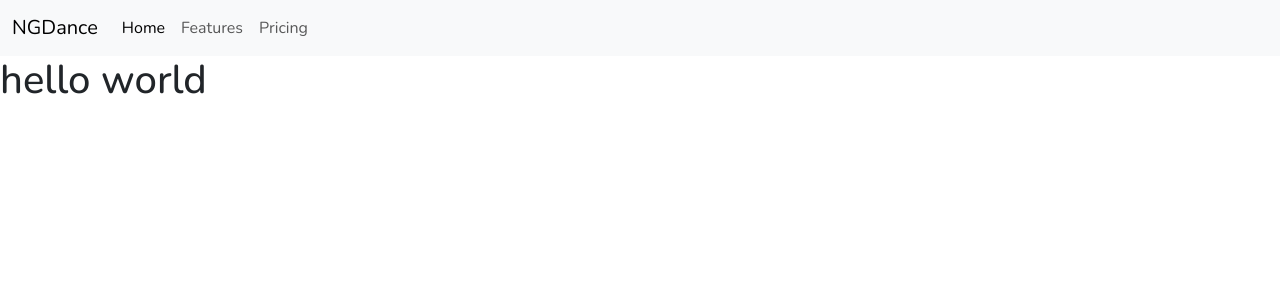
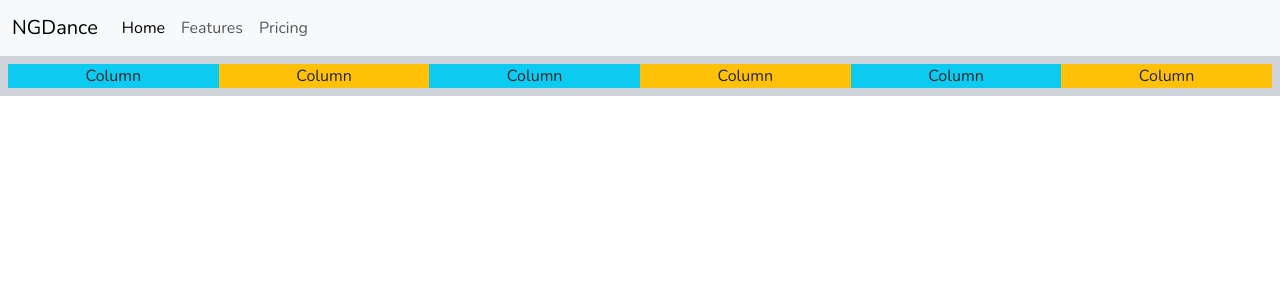
Before and after one commit to J-R77-stack/dance-Music-App-Angular-App, an Angular app: page / in a window 1280 px wide. Shown: the top 300 px of the page. Built offline with nearby package versions, Linux system fonts and the light colour scheme.

Commit message:
create Header component

```diff
--- a/src/app/app.component.html
+++ b/src/app/app.component.html
@@ -1,31 +1,12 @@
-<nav class="navbar navbar-expand-lg bg-body-tertiary">
-  <div class="container-fluid">
-    <a class="navbar-brand" href="#">NGDance</a>
-    <button
-      class="navbar-toggler"
-      type="button"
-      data-bs-toggle="collapse"
-      data-bs-target="#navbarNav"
-      aria-controls="navbarNav"
-      aria-expanded="false"
-      aria-label="Toggle navigation"
-    >
-      <span class="navbar-toggler-icon"></span>
-    </button>
-    <div class="collapse navbar-collapse" id="navbarNav">
-      <ul class="navbar-nav">
-        <li class="nav-item">
-          <a class="nav-link active" aria-current="page" href="#">Home</a>
-        </li>
-        <li class="nav-item">
-          <a class="nav-link" href="#">Features</a>
-        </li>
-        <li class="nav-item">
-          <a class="nav-link" href="#">Pricing</a>
-        </li>
-      </ul>
-    </div>
+<app-header></app-header>
+
+<div class="container-fluid text-center">
+  <div class="row bg-dark-subtle p-2">
+    <div class="col-12 col-sm-2 bg-info">Column</div>
+    <div class="col-12 col-sm-2 bg-warning">Column</div>
+    <div class="col-12 col-sm-2 bg-info">Column</div>
+    <div class="col-12 col-sm-2 bg-warning">Column</div>
+    <div class="col-12 col-sm-2 bg-info">Column</div>
+    <div class="col-12 col-sm-2 bg-warning">Column</div>
   </div>
-</nav>
-
-<h1>hello world</h1>
+</div>
--- a/src/app/app.module.ts
+++ b/src/app/app.module.ts
@@ -3,10 +3,12 @@ import { BrowserModule } from '@angular/platform-browser';
 
 import { AppRoutingModule } from './app-routing.module';
 import { AppComponent } from './app.component';
+import { HeaderComponent } from './shared/header/header.component';
 
 @NgModule({
   declarations: [
-    AppComponent
+    AppComponent,
+    HeaderComponent
   ],
   imports: [
     BrowserModule,
--- /dev/null
+++ b/src/app/shared/header/header.component.html
@@ -0,0 +1,29 @@
+<nav class="navbar navbar-expand-lg bg-body-tertiary">
+  <div class="container-fluid">
+    <a class="navbar-brand" href="#">NGDance</a>
+    <button
+      class="navbar-toggler"
+      type="button"
+      data-bs-toggle="collapse"
+      data-bs-target="#navbarNav"
+      aria-controls="navbarNav"
+      aria-expanded="false"
+      aria-label="Toggle navigation"
+    >
+      <span class="navbar-toggler-icon"></span>
+    </button>
+    <div class="collapse navbar-collapse" id="navbarNav">
+      <ul class="navbar-nav">
+        <li class="nav-item">
+          <a class="nav-link active" aria-current="page" href="#">Home</a>
+        </li>
+        <li class="nav-item">
+          <a class="nav-link" href="#">Features</a>
+        </li>
+        <li class="nav-item">
+          <a class="nav-link" href="#">Pricing</a>
+        </li>
+      </ul>
+    </div>
+  </div>
+</nav>
--- a/src/styles.scss
+++ b/src/styles.scss
@@ -1,5 +1,5 @@
+@import "../node_modules/modern-normalize/modern-normalize.css";
 @import url("https://fonts.googleapis.com/css2?family=Nunito:ital,wght@0,200..1000;1,200..1000&display=swap");
-@import "../node_modules/modern-normalize/modern-normalize.css";
 
 body {
   font-family: "Nunito", sans-serif;
```
Also changed, not shown: src/app/shared/header/header.component.ts (added, +10 -0 lines), src/app/shared/header/header.component.scss (added), 1 other file (tests, documents, lock files or other folders).
